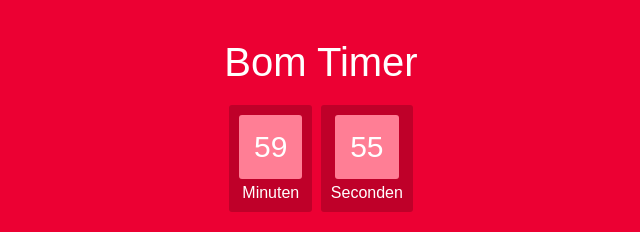
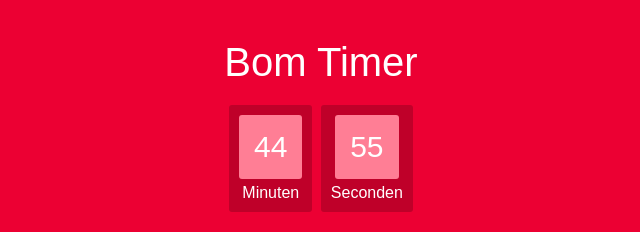
Before and after one commit to arnodeceuninck/countdown, a plain HTML site: page index.html in a window 1280 px wide. Shown: the top 232 px of the page, 319-959 px from the left. Drawn offline with Linux system fonts and the light colour scheme.

Commit message:
changed dismantle time

```diff
--- a/index.html
+++ b/index.html
@@ -165,7 +165,7 @@
         window.location = "succes.html"
     }
 
-    const deadline = new Date(Date.parse(new Date()) + 15 * 24 * 60 * 60 * 1000);
+    const deadline = new Date(Date.parse(new Date()) + 45 * 60 * 1000); // 45 minutes to dismantle the bomb
     initializeClock('clockdiv', deadline);
 </script>
 
```
